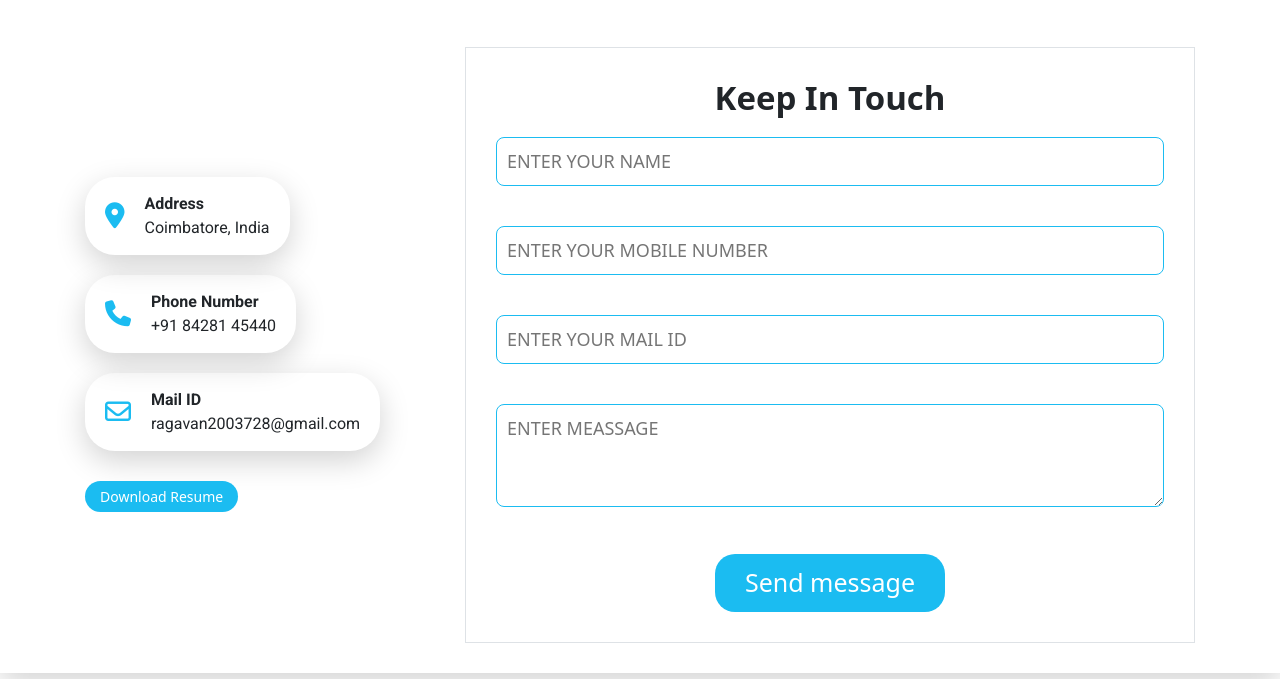
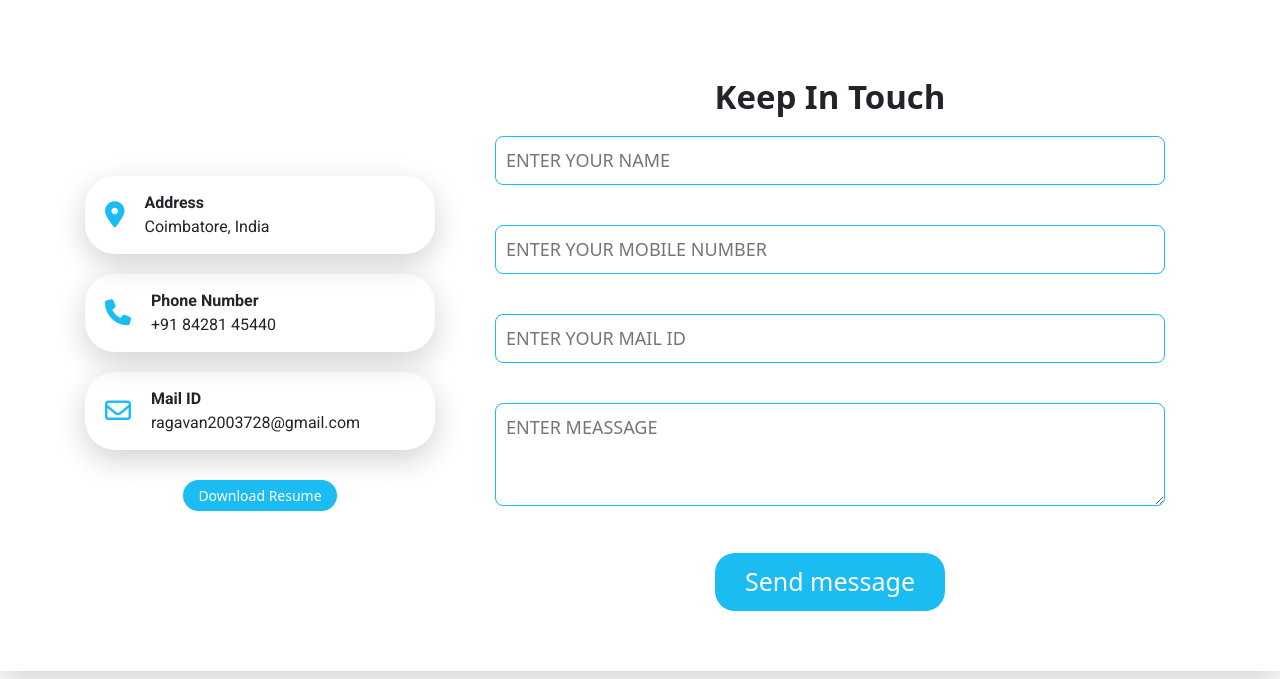
Before and after one commit to Ragavan728/portfolio, a plain HTML site: page index.html in a window 1280 px wide. Shown: the part 5920-6599 px from the top of the page. Drawn offline with nearby package versions, Linux system fonts and the light colour scheme.

Commit message:
firstcommit

```diff
--- a/assets/css/style.css
+++ b/assets/css/style.css
@@ -220,7 +220,7 @@ section {
     z-index: 9999;
     top: 0;
     left: 0;
-    height: 100vh;
+    height: 85vh;
     width: 100vw;
     background-color: rgba(0, 0, 0, 0.8);
     justify-content: center;
--- a/index.html
+++ b/index.html
@@ -769,7 +769,7 @@
                 <div class="row">
                     <div
                         class="col-sm-12 col-md-12 col-lg-6 col-xl-4 d-flex flex-column align-items-start justify-content-center">
-                        <div class="location d-flex align-items-center justify-content-start shadow-lg">
+                        <div class="location d-flex align-items-center justify-content-start shadow-lg w-100">
                             <div class="icon mr-3">
                                 <i class="fa-solid fa-location-dot"></i>
                             </div>
@@ -779,7 +779,7 @@
                                 <p>Coimbatore, India</p>
                             </div>
                         </div>
-                        <div class="phoneNo d-flex align-items-center justify-content-start shadow-lg">
+                        <div class="phoneNo d-flex align-items-center justify-content-start shadow-lg w-100">
                             <div class="icon mr-3">
                                 <i class="fa-solid fa-phone"></i>
                             </div>
@@ -788,7 +788,7 @@
                                 <p>+91 84281 45440</p>
                             </div>
                         </div>
-                        <div class="mail d-flex align-items-center justify-content-start shadow-lg mb-5">
+                        <div class="mail d-flex align-items-center justify-content-start shadow-lg mb-5 w-100">
                             <div class="icon mr-3">
                                 <i class="fa-regular fa-envelope"></i>
                             </div>
@@ -797,13 +797,13 @@
                                 <p>ragavan2003728@gmail.com</p>
                             </div>
                         </div>
-                        <div class="d-flex align-items-center justify-content-center">
+                        <div class="d-flex align-items-center justify-content-center w-100">
                             <a href="./assets/images/Ragavan_Resume.pdf" type="button" download
                                 class="btn btn-primary">Download Resume</a>
                         </div>
                     </div>
                     <div class="col-sm-12 col-md-12 col-lg-6 col-xl-8 d-flex align-items-center justify-content-center">
-                        <form class="bookingTable border w-100 p-5">
+                        <form class="bookingTable w-100 p-5">
                             <div class="formHead">
                                 <h3 class="text-capitalize text-center">Keep in Touch</h3>
                             </div>
```
